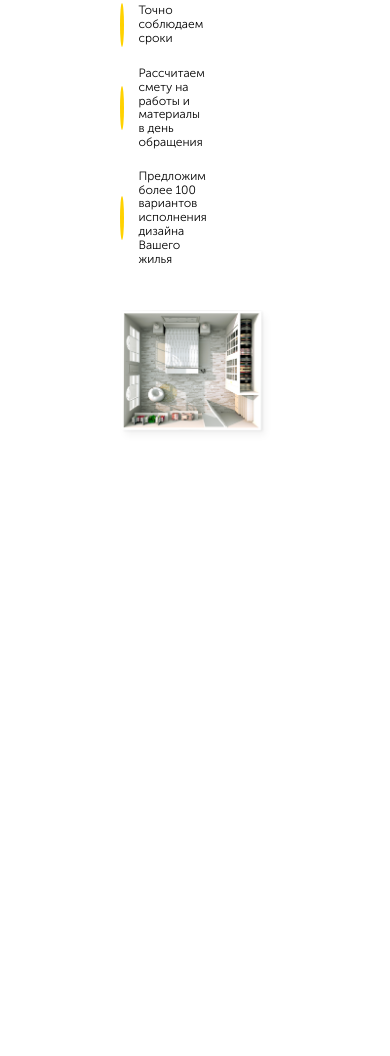
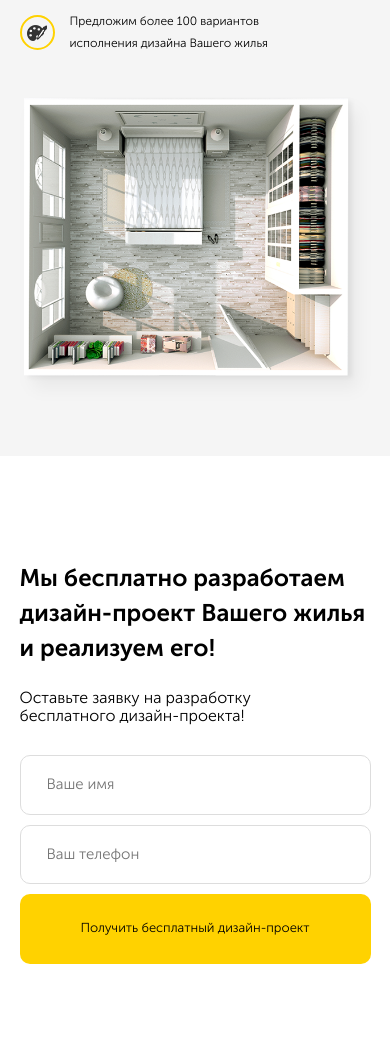
Before and after one commit to Ildar2607/lesson_13, a plain HTML site: page src/index.html in a window 390 px wide. Shown: the part 418-1474 px from the top of the page. Before the commit the page ends 914 px from the top, so only its background shows below. Drawn offline with Linux system fonts and the light colour scheme.

Commit message:
Сверстан блок с предложением по дизайн-проекту, добавлены эффекты при наведении на кнопки. Сделан адаптив для первых двух секций

```diff
--- a/src/index.html
+++ b/src/index.html
@@ -54,7 +54,7 @@
                 <div class="hero-list__image">
                   <img src="img/hero/calculator.png" alt="Калькулятор">
                 </div>
-                <span class="hero-list__text">Рассчитаем смету на работы
+                <span class="hero-list__text">Рассчитаем смету на работы<br>
                     и материалы в день обращения
                     </span>
               </li>
@@ -62,7 +62,7 @@
                 <div class="hero-list__image">
                   <img src="img/hero/paint-board.png" alt="Краски">
                 </div>
-                <span class="hero-list__text">Предложим более 100 вариантов
+                <span class="hero-list__text">Предложим более 100 вариантов<br>
                     исполнения дизайна Вашего жилья
                     </span>
               </li>
@@ -79,6 +79,30 @@
       <!-- /.container -->
     </section>
     <!-- /.hero -->
+    <section class="offer section">
+      <div class="container">
+        <div class="offer-block">
+          <h2 class="section-title offer__title">Мы бесплатно разработаем
+            дизайн-проект Вашего жилья
+            и реализуем его!
+            </h2>
+          <!-- /.section-title -->
+          <span class="section-subtitle offer__subtitle">Оставьте заявку на разработку
+            бесплатного дизайн-проекта!
+            </span>
+          <!-- /.section-subtitle -->
+          <form action="#" class="form offer__form">
+            <input type="text" class="input offer__input" placeholder="Ваше имя">
+            <input type="tell" class="input offer__input" placeholder="Ваш телефон">
+            <button class="button offer__button">Получить бесплатный дизайн-проект</button>
+          </form>
+          <!-- /.form offer__form -->
+        </div>
+        <!-- /.offer-block -->
+      </div>
+      <!-- /.container -->
+    </section>
+    <!-- /.offer -->
   </main>
 </body>
 </html>
--- a/src/sass/_colors.sass
+++ b/src/sass/_colors.sass
@@ -1,2 +1,4 @@
 $main-color: #ffd200
 $text-color: #333333
+$secondary: #f5f5f5
+$border-input: #dddddd
--- a/src/sass/_interface.sass
+++ b/src/sass/_interface.sass
@@ -1,3 +1,5 @@
+*
+  box-sizing: border-box
 body
   +reg
 img
@@ -18,3 +20,20 @@ img
   background-color: $main-color
   border: none
   padding: 18px 30px
+  &:hover
+    background-color: lighten($main-color, 10%)
+    cursor: pointer
+.section
+  padding-top: 84px
+  padding-bottom: 92px
+  &-title
+    font-size: 24px
+    +bold
+  &-subtitle
+    display: block
+    font-size: 16px
+.input
+  border: 1px solid $border-input
+  padding: 20px 26px
+  font-size: 15px
+  border-radius: 10px
--- a/src/sass/blocks/_hero.sass
+++ b/src/sass/blocks/_hero.sass
@@ -1,32 +1,37 @@
 .hero
+  background-color: $secondary
   padding: 50px 0
   &-block
     display: flex
   &-text
     flex-basis: 50%
-    padding-right: 139px
+    padding-right: 0px
     &__title
       font-size: 41px
       font-weight: 800
       line-height: 55px
-      margin-bottom: 40px
+      margin-bottom: 39px
       +bold
     &__subtitle
       display: inline-block
       font-size: 20px
       font-weight: 500
-      margin-bottom: 70px
+      margin-bottom: 69px
+      margin-left: 2px
       +bold
   &-list
     margin: 0
     padding: 0
+    line-height: 1.8
     &__item
       display: flex
       align-items: center
-      margin-bottom: 25px
+      margin-bottom: 30px
+      &:last-child
+        margin-bottom: 0
     &__image
-      width: 40px
-      height: 40px
+      width: 35px
+      height: 35px
       border: 2px solid $main-color
       display: flex
       align-items: center
@@ -35,19 +40,29 @@
       margin-right: 30px
       max-width: auto
     &__text
-      max-width: 300px
+      display: flex
+      max-width: 301px
+      max-height: 40px
+      font-size: 14px
+      align-items: center
+  &-image
+    flex-basis: 50%
+    align-items: center
+    max-width: auto
+    padding-left: 0px
+
 @media (max-width: 1200px)
   .hero
     &-block
       flex-direction: column
-      padding: 0 100px
+      align-items: center
     &-list
+      align-items: center
       margin-bottom: 44px
-      &__item
-        flex-direction: row
       &__text
         max-width: 210px
-
+    &-text
+      padding-right: 10px
 @media (max-width: 768px)
   .hero
     &-text
--- a/src/sass/blocks/_navbar.sass
+++ b/src/sass/blocks/_navbar.sass
@@ -11,10 +11,17 @@
   &__contacts
     display: flex
     flex-direction: column
+    font-size: 13px
   &__button
     margin-left: 30px
     outline: none
     +bold
+    padding-top: 19px
+    padding-right: 30px
+    padding-left: 30px
+    padding-bottom: 17px
+    font-size: 13px
+    font-weight: 400
   &__phone
     display: inline-block
     color: $text-color
--- /dev/null
+++ b/src/sass/blocks/_offer.sass
@@ -0,0 +1,46 @@
+.offer
+  background: url('../img/offer/offer-bg.png') no-repeat
+  background-position: center right
+  background-size: contain
+  position: relative
+  &::before
+    content: ''
+    width: 50%
+    height: 100%
+    position: absolute
+    top: 0
+    left: 0
+    background-color: #fff
+  &-block
+    width: 50%
+    padding-right: 90px
+    position: relative
+  &__title
+    max-width: 360px
+    line-height: 35px
+    margin-bottom: 24px
+  &__subtitle
+    max-width: 250px
+    margin-bottom: 30px
+  &__input
+    margin-bottom: 30px
+    width: 240px
+    &:first-child
+      margin-right: 10px
+  &__button
+    width: 100%
+    min-height: 70px
+@media (max-width: 1200px)
+  .offer
+    background-size: cover
+    &__input
+      width: 100%
+      margin-bottom: 10px
+    &__button
+      font-size: 13px
+@media (max-width: 768px)
+  .offer
+    background: #fff
+    &-block
+      width: 100%
+      padding-right: 0
--- a/src/sass/style.sass
+++ b/src/sass/style.sass
@@ -5,3 +5,5 @@
 @import 'blocks/navbar'
 /*Стили для главного экрана*/
 @import 'blocks/hero'
+/*Стили для блока offer*/
+@import 'blocks/offer'
```
Also changed, not shown: src/css/style.css, src/img/offer/offer-bg.png (added), src/sass/blocks/_offer.css (added), src/sass/blocks/_offer.min.css (added), src/sass/style.css, src/sass/style.min.css, 5 other files.
